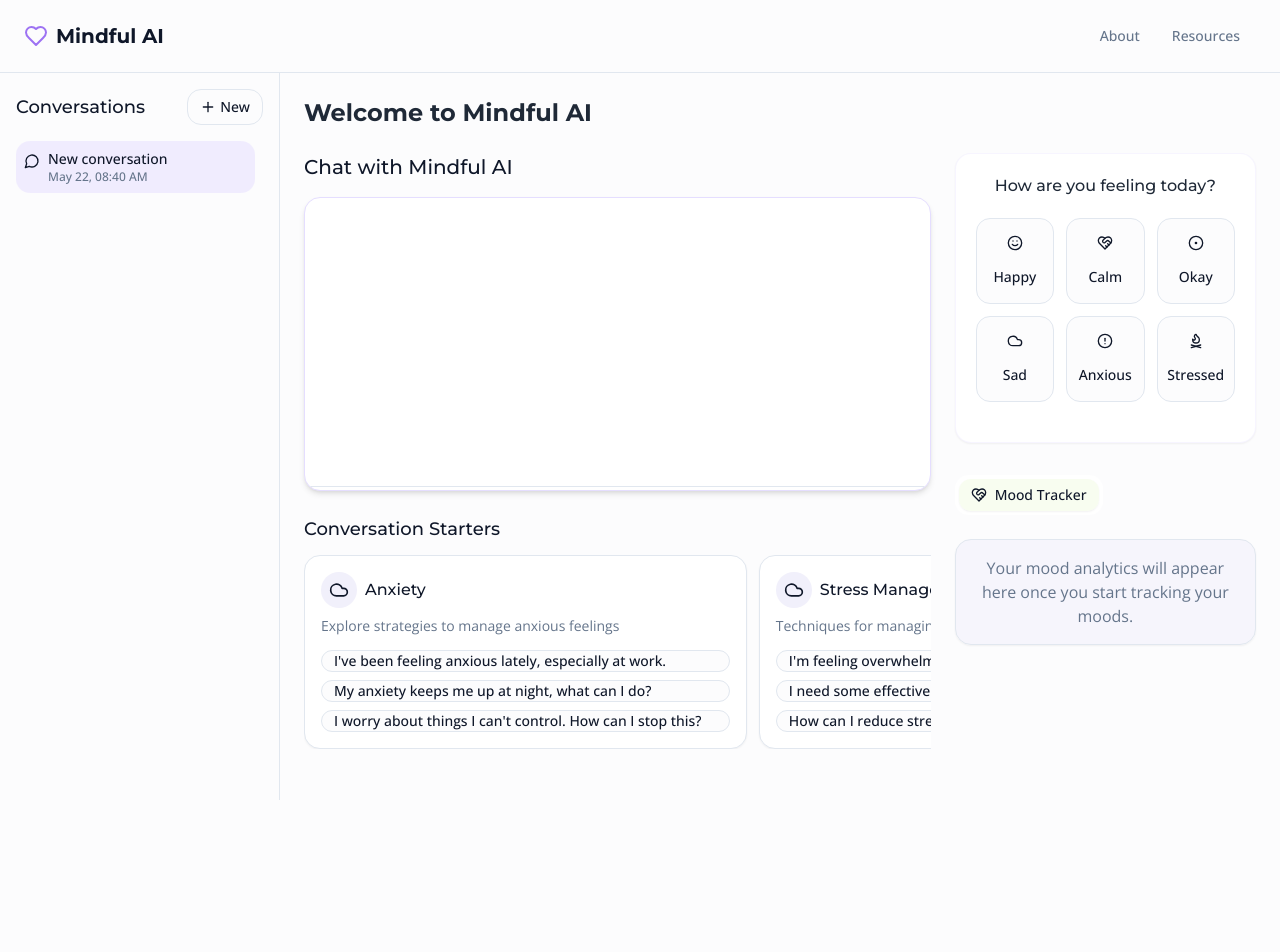
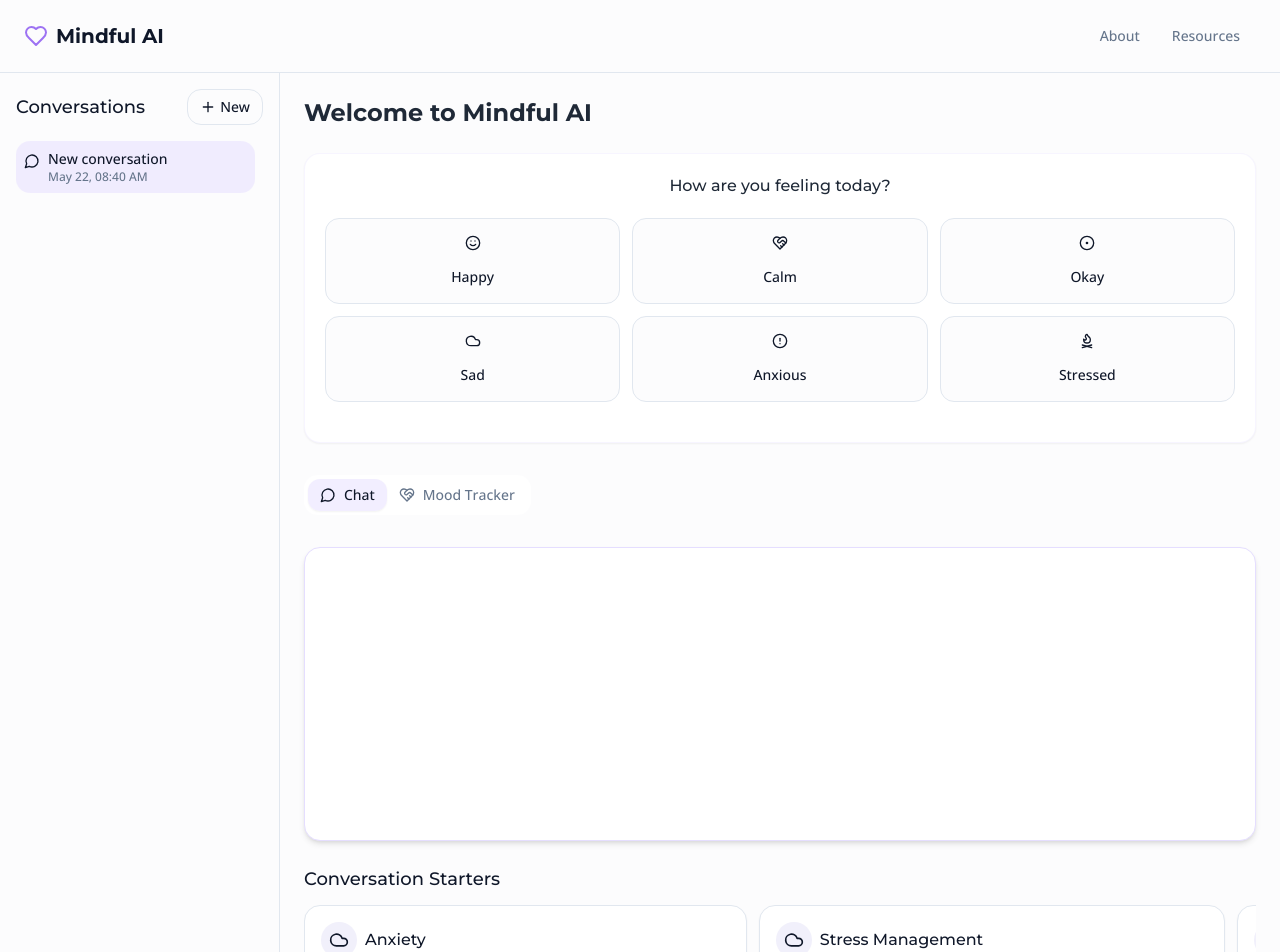
Before and after one commit to theabsurdisst/gentle-mind-chats, a React (Vite) app: page / in a window 1280 px wide. Shown: the top 952 px of the page. Before the commit the page ends 800 px from the top, so only its background shows below. Built offline with nearby package versions, Linux system fonts and the light colour scheme.

Commit message:
Reverted to commit d957579ed4becd4b873517885cd5397ae72caa95

```diff
--- a/src/pages/Index.tsx
+++ b/src/pages/Index.tsx
@@ -8,7 +8,7 @@ import ChatInterface from "@/components/ChatInterface";
 import MoodPicker from "@/components/MoodPicker";
 import MoodAnalytics from "@/components/MoodAnalytics";
 import ConversationHistory from "@/components/ConversationHistory";
-import { HeartHandshake } from "lucide-react";
+import { MessageCircle, HeartHandshake } from "lucide-react";
 
 const Index = () => {
   return (
@@ -28,35 +28,30 @@ const Index = () => {
               <div className="max-w-5xl mx-auto">
                 <h1 className="text-2xl font-bold mb-6 animate-fade-in text-gray-800">Welcome to Mindful AI</h1>
 
-                <div className="grid grid-cols-1 md:grid-cols-12 gap-6">
-                  {/* Chat Section - Takes up more space */}
-                  <div className="md:col-span-8 animate-fade-in">
-                    <h2 className="text-xl font-medium mb-4">Chat with Mindful AI</h2>
-                    <div className="h-[70vh]">
-                      <ChatInterface />
-                    </div>
-                  </div>
-
-                  {/* Mood Section - Takes up less space */}
-                  <div className="md:col-span-4 animate-fade-in">
                 <MoodPicker />
 
-                    <div className="mt-6">
-                      <Tabs defaultValue="mood">
-                        <TabsList className="mb-4 bg-white">
+                <Tabs defaultValue="chat" className="animate-fade-in">
+                  <TabsList className="mb-6 bg-white">
+                    <TabsTrigger value="chat" className="flex items-center gap-2 data-[state=active]:bg-therapy-lavender/50">
+                      <MessageCircle className="h-4 w-4" />
+                      <span>Chat</span>
+                    </TabsTrigger>
                     <TabsTrigger value="mood" className="flex items-center gap-2 data-[state=active]:bg-therapy-mint/50">
                       <HeartHandshake className="h-4 w-4" />
                       <span>Mood Tracker</span>
                     </TabsTrigger>
                   </TabsList>
 
+                  <TabsContent value="chat" className="space-y-6">
+                    <div className="h-[70vh]">
+                      <ChatInterface />
+                    </div>
+                  </TabsContent>
+
                   <TabsContent value="mood">
                     <MoodAnalytics />
                   </TabsContent>
                 </Tabs>
-                    </div>
-                  </div>
-                </div>
               </div>
             </div>
           </div>
```
Lines whose indentation alone changed are shown as unchanged.
